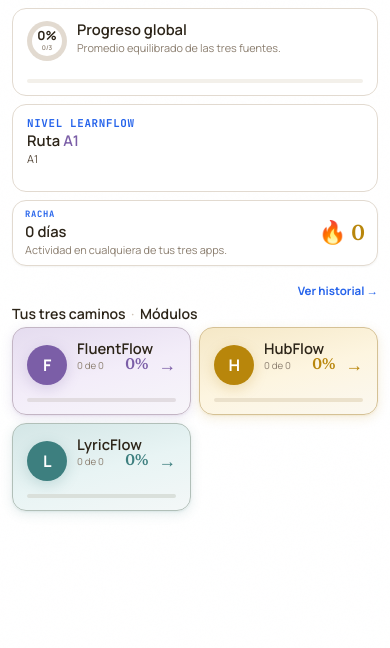
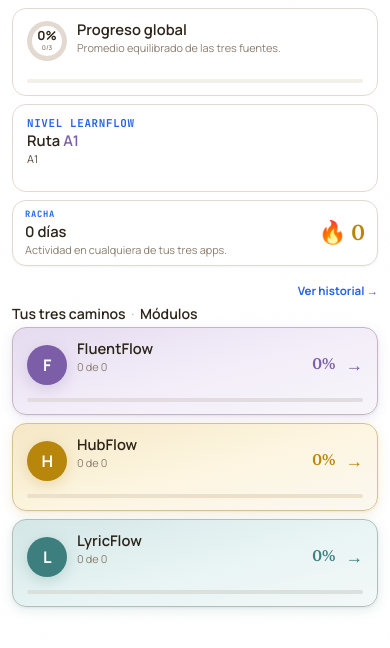
Before and after one commit to genilsuarez/deskflow, a plain HTML site: page index.html in a window 390 px wide. Shown: the part 64-712 px from the top of the page. Drawn offline with Linux system fonts and the light colour scheme; a script that the page names is missing.

Commit message:
fix(mobile): breakpoint real para grid de módulos, no font-size (4.5, feedback usuario)
La mitigación de font-size (commit 55f6c53) no alcanzaba: incluso reducido,
"40 de 330" truncaba hasta ~420px de ancho — ni el teléfono más ancho común
(428px, iPhone Pro Max) tenía margen de sobra, ningún teléfono normal
estaba a salvo. Reportado con captura por el usuario.

Fix real: 1 columna a todo el ancho hasta 480px (breakpoint ya existente en
este archivo para casos de teléfono angosto, reusado en vez de inventar
uno nuevo) — a una columna cada card tiene ancho de sobra, así que el
texto vuelve a su tamaño normal (0.68rem, sin la reducción). 2 columnas
recién arranca en 481px, donde ya no trunca (verificado en vivo).

Verificado en los 3 breakpoints reales: 375/428px (1 col, sin truncar),
481/768px (2 col, sin truncar), 1280px (3 col, sin cambios). Revisada
también la card de racha (4.3, mismo context-row) y el resto de sus
vecinas por el mismo patrón — no los tienen (usan wrap normal, no
elipsis de una sola línea).

```diff
--- a/styles.css
+++ b/styles.css
@@ -2982,7 +2982,8 @@ a:focus-visible,
 
   /* A media columna el texto secundario ("40 de 330") no siempre entra en una
      línea — se reduce el tamaño en vez de dejarlo truncar en los casos con más
-     dígitos (4.5). El nombre de la app y el % nunca se tocan. */
+     dígitos (4.5). El nombre de la app y el % nunca se tocan. Sigue truncando
+     por debajo de ~480px (ver override en @media max-width:480px). */
   .module-grid .module-card__hint {
     font-size: 0.6rem;
   }
@@ -3370,4 +3371,13 @@ a:focus-visible,
     margin-bottom: 12px;
   }
   .module-detail__label { font-size: 0.88rem; }
-}
+
+  /* Celular real: vuelve a 1 columna a todo el ancho (4.5). Medido en vivo:
+     incluso con el font-size reducido de arriba, "40 de 330" seguía
+     truncando hasta ~420px — el teléfono más ancho común (428px, iPhone Pro
+     Max) quedaba apenas dentro del margen, ningún teléfono normal lo estaba.
+     A 1 columna cada card tiene ancho de sobra, así que el texto vuelve a su
+     tamaño normal (sin la reducción de arriba, que ya no hace falta acá). */
+  .module-grid { grid-template-columns: 1fr; }
+  .module-grid .module-card__hint { font-size: 0.68rem; }
+}
```
